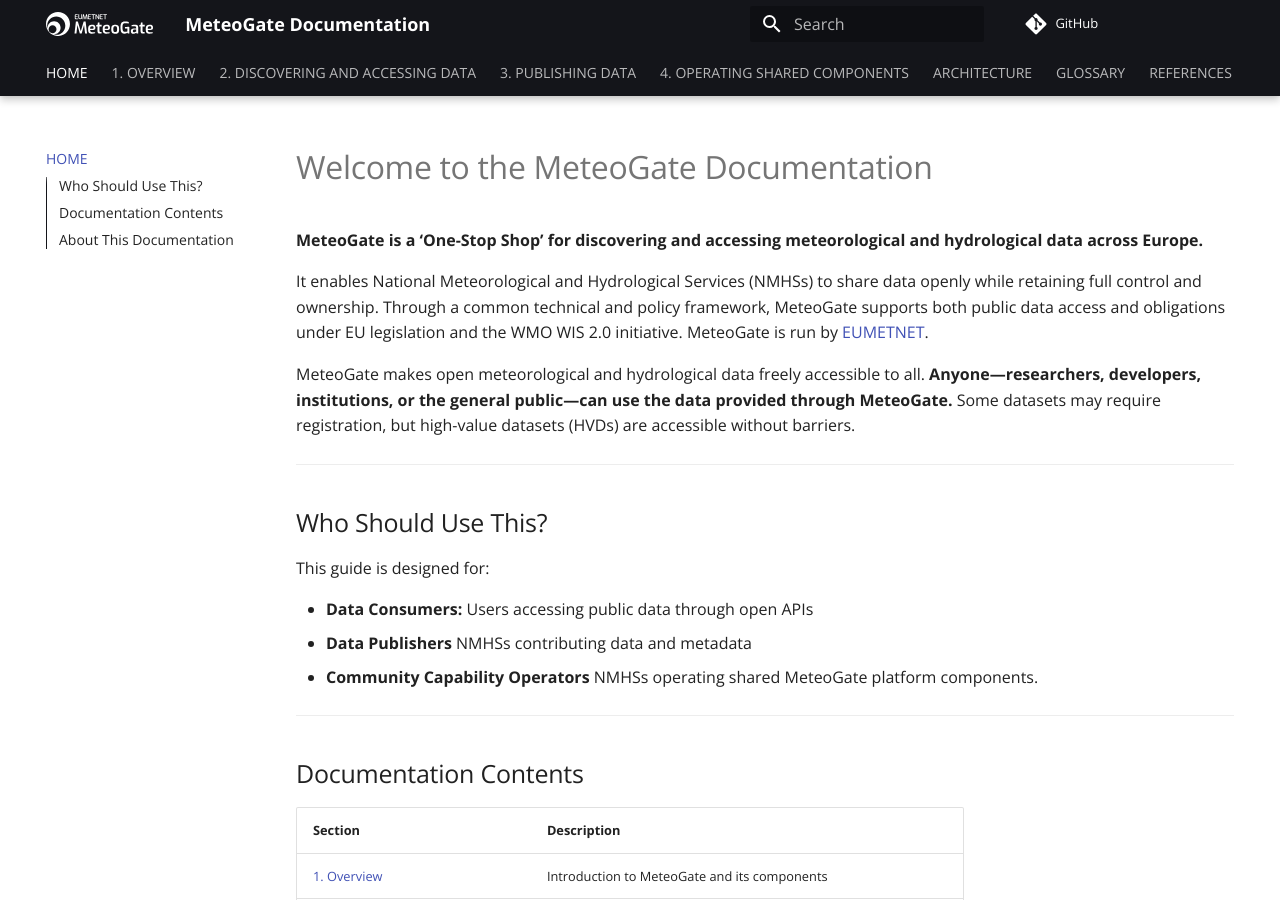
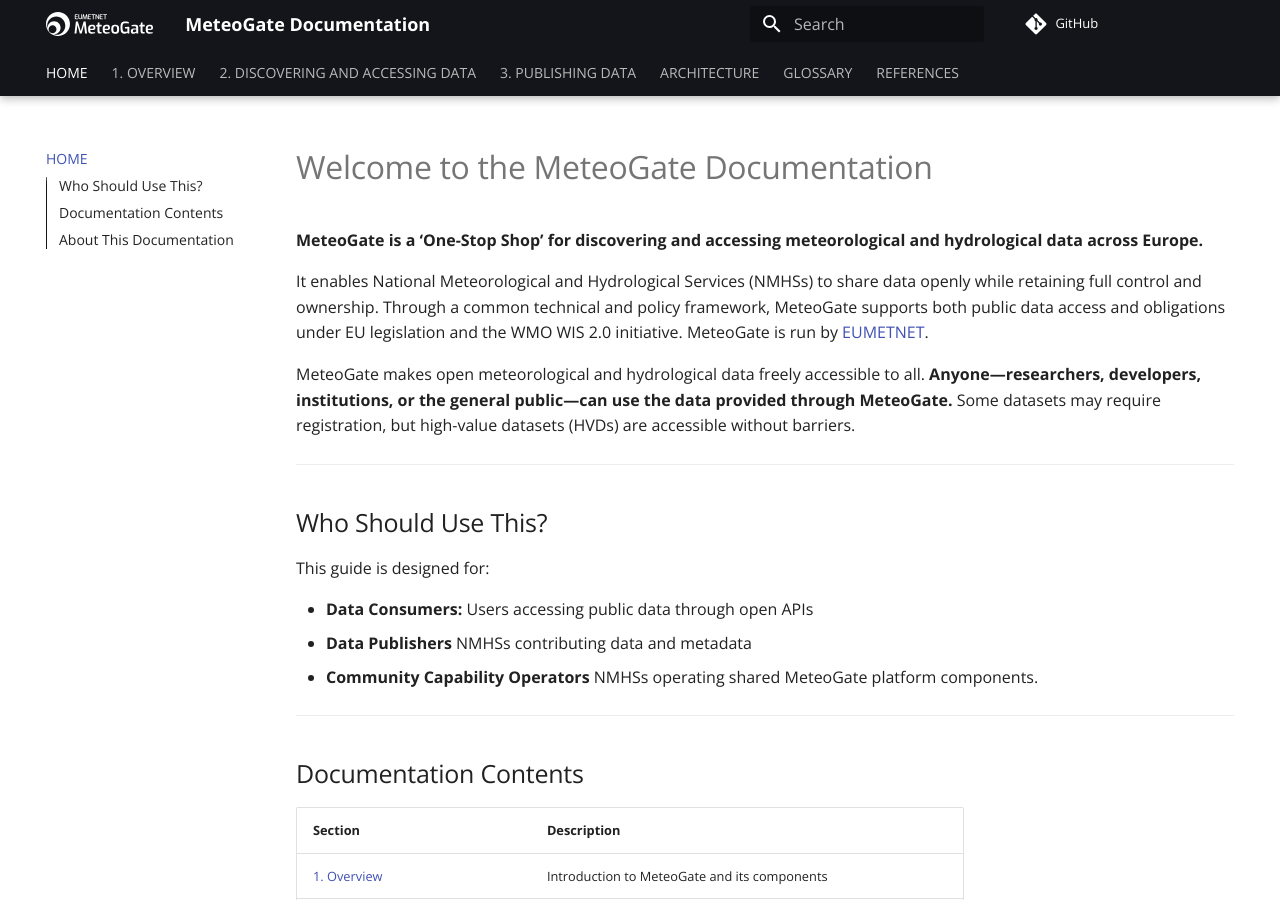
Before and after one commit to EUMETNET/meteogate-documentation, an MkDocs documentation site: the page built from docs/index.md, in a window 1280 px wide and 900 px high. Built offline with MkDocs 1.6.1 and Material for MkDocs 9.7.7, drawn with Linux system fonts in a browser that asks for light colours; comment, search, counter and statistics services are not loaded.

Commit message:
Update mkdocs.yml

```diff
--- a/mkdocs.yml
+++ b/mkdocs.yml
@@ -26,7 +26,6 @@ nav:
   - 1. OVERVIEW: 1-overview.md
   - 2. DISCOVERING AND ACCESSING DATA: 2-discovering-and-accessing-data.md
   - 3. PUBLISHING DATA: 3-publishing-data.md
-  - 4. OPERATING SHARED COMPONENTS: 4-operating-and-maintaining-community-components.md
   - ARCHITECTURE: technical-architecture.md
   - GLOSSARY: glossary.md
   - REFERENCES: references.md
```
